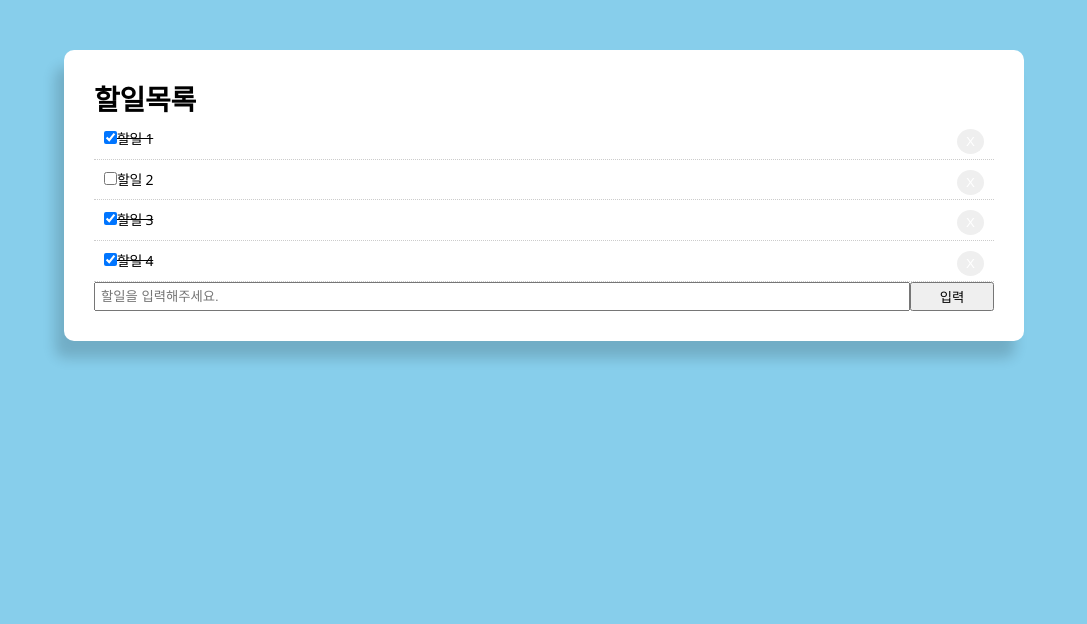
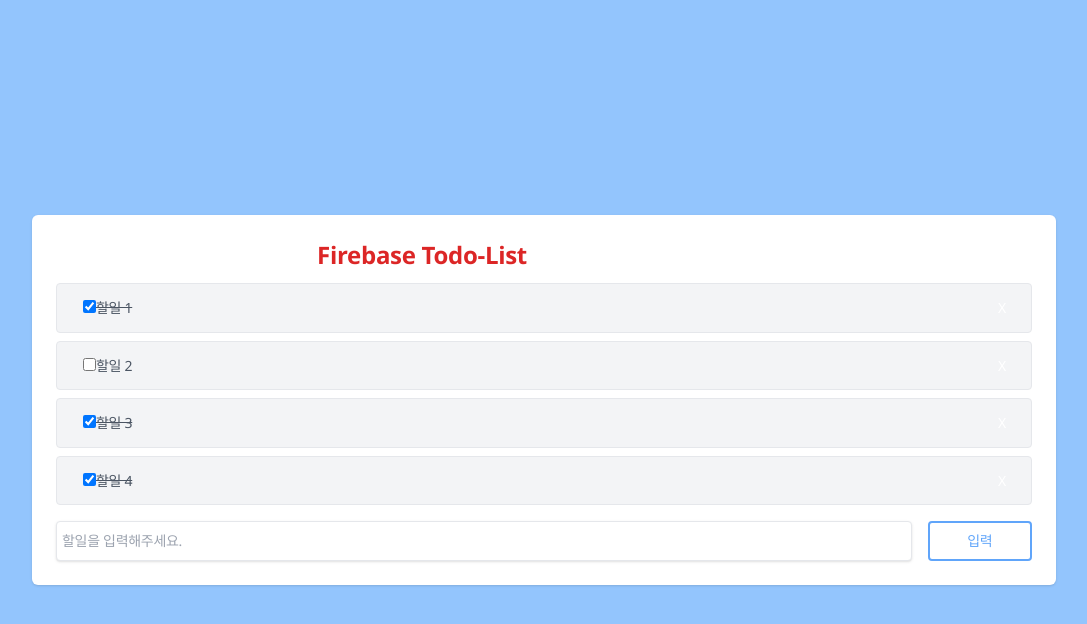
Before and after one commit to zzihoos/fb-todo, a React (Create React App) app: page / in a window 1280 px wide. Shown: the top 624 px of the page, without its empty margins (96-1183 px from the left). Built offline with nearby package versions, Linux system fonts and the light colour scheme.

Commit message:
feat: tailwind 적용

```diff
--- a/package.json
+++ b/package.json
@@ -40,6 +40,7 @@
     "eslint-config-prettier": "^8.8.0",
     "eslint-plugin-react": "^7.32.2",
     "prettier": "^2.8.8",
-    "sass": "^1.63.3"
+    "sass": "^1.63.3",
+    "tailwindcss": "^3.3.2"
   }
 }
--- a/src/App.js
+++ b/src/App.js
@@ -23,24 +23,22 @@
   //   setTodoData(newTodoData);
   // };
 
-
   // form submit 실행시 체크
 
-
   return (
-    <>
-      <div className="container">
-        <div className="todo-block">
-          <div className="title">
-            <h1>할일목록</h1>
+    <div className="flex items-center justify-center w-screen h-screen bg-blue-300">
+      <div className="w-4/5 p-6 bg-white rounded-[6px] shadow">
+        <div>
+          <div className="flex justify-between mb-3">
+            <h1 className="text-center w-3/4 text-2xl text-red-600 font-semibold">Firebase Todo-List</h1>
           </div>
           {/* 할일 메인 */}
-        <List todoData={todoData} setTodoData={setTodoData} />
+          <List todoData={todoData} setTodoData={setTodoData} />
           {/* 할일 추가 */}
-          <Form todoData={todoData} setTodoData={setTodoData}/>
+          <Form todoData={todoData} setTodoData={setTodoData} />
         </div>
       </div>
-    </>
+    </div>
   );
 }
 
--- a/src/components/Form.js
+++ b/src/components/Form.js
@@ -1,6 +1,6 @@
 import React, { useState } from "react";
 
-const Form = ({todoData, setTodoData}) => {
+const Form = ({ todoData, setTodoData }) => {
   console.log("Form 랜더링");
   // 새로운 할일 state 변수
   const [value, setValue] = useState("");
@@ -24,7 +24,11 @@
   };
   return (
     <div>
-  <form style={{ display: "flex" }} onSubmit={handleSubmit}>
+      <form
+        className="flex pt-2"
+        style={{ display: "flex" }}
+        onSubmit={handleSubmit}
+      >
         <input
           type="text"
           name="value"
@@ -32,8 +36,14 @@
           placeholder="할일을 입력해주세요."
           value={value}
           onChange={handleChange}
+          className="w-full px-3 py-2 mr-4 text-gray-500 border rounded shadow"
         />
-    <input type="submit" style={{ flex: "1" }} value="입력" />
+        <input
+          type="submit"
+          style={{ flex: "1" }}
+          value="입력"
+          className="p-2 text-blue-400 border-2 border-blue-400 rounded hover:text-white hover:bg-blue-400"
+        />
       </form>
     </div>
   );
--- a/src/components/List.js
+++ b/src/components/List.js
@@ -18,4 +18,6 @@
     </div>
   );
 };
+
+//리랜더링 최적화를 위한 코드
 export default React.memo(List);
--- a/src/components/ListItem.js
+++ b/src/components/ListItem.js
@@ -12,8 +12,7 @@
       };
       const getStyle = _completed => {
         return {
-          padding: "10px",
-          borderBottom: "1px dotted #ccc",
+          margin: "10px",
           textDecoration: _completed ? "line-through" : "none",
         };
       };
@@ -42,7 +41,8 @@
         setTodoData(newTodoData);
       };
   return (
-  <div style={getStyle(item.completed)} key={item.id}>
+    <div className="flex items-center justify-between w-full mb-2 px-4 py-1 text-gray-600 bg-gray-100 border rounded">
+  <div className="items-center" style={getStyle(item.completed)}>
   {/* defaultChecked : 체크박스에 기본체크 상태 설정 */}
   <input
     type="checkbox"
@@ -50,11 +50,14 @@
     onChange={() => handleCompleteChange(item.id)}
   />
   {item.title}
+  </div>
+  <div className="item-center">
   <button style={btnStyle} onClick={() => handleClick(item.id)}>
     X
   </button>
 </div>
+</div>
 );
 };
-
-export default ListItem;
+//리랜더링 최적화
+export default React.memo(ListItem);
--- a/src/index.css
+++ b/src/index.css
@@ -1,4 +1,8 @@
 @charset "utf-8";
+@tailwind base;
+@tailwind components;
+@tailwind utilities;
+
 * {
     margin: 0;
     padding: 0;
--- /dev/null
+++ b/tailwind.config.js
@@ -0,0 +1,8 @@
+/** @type {import('tailwindcss').Config} */
+module.exports = {
+  content: ["./src/**/*.{html,js}"],
+  theme: {
+    extend: {},
+  },
+  plugins: [],
+}
```
Also changed, not shown: 1 other file (tests, documents, lock files or other folders). Lines whose indentation alone changed are shown as unchanged.
